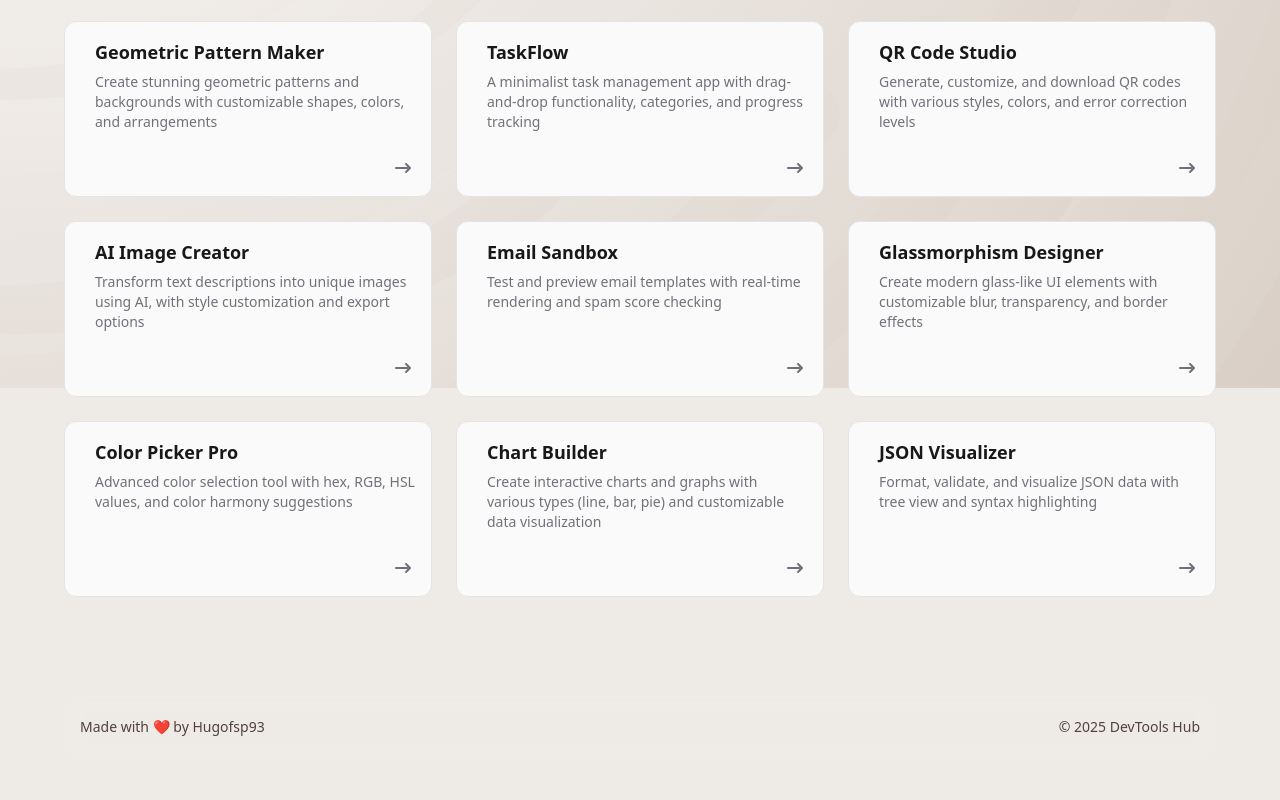
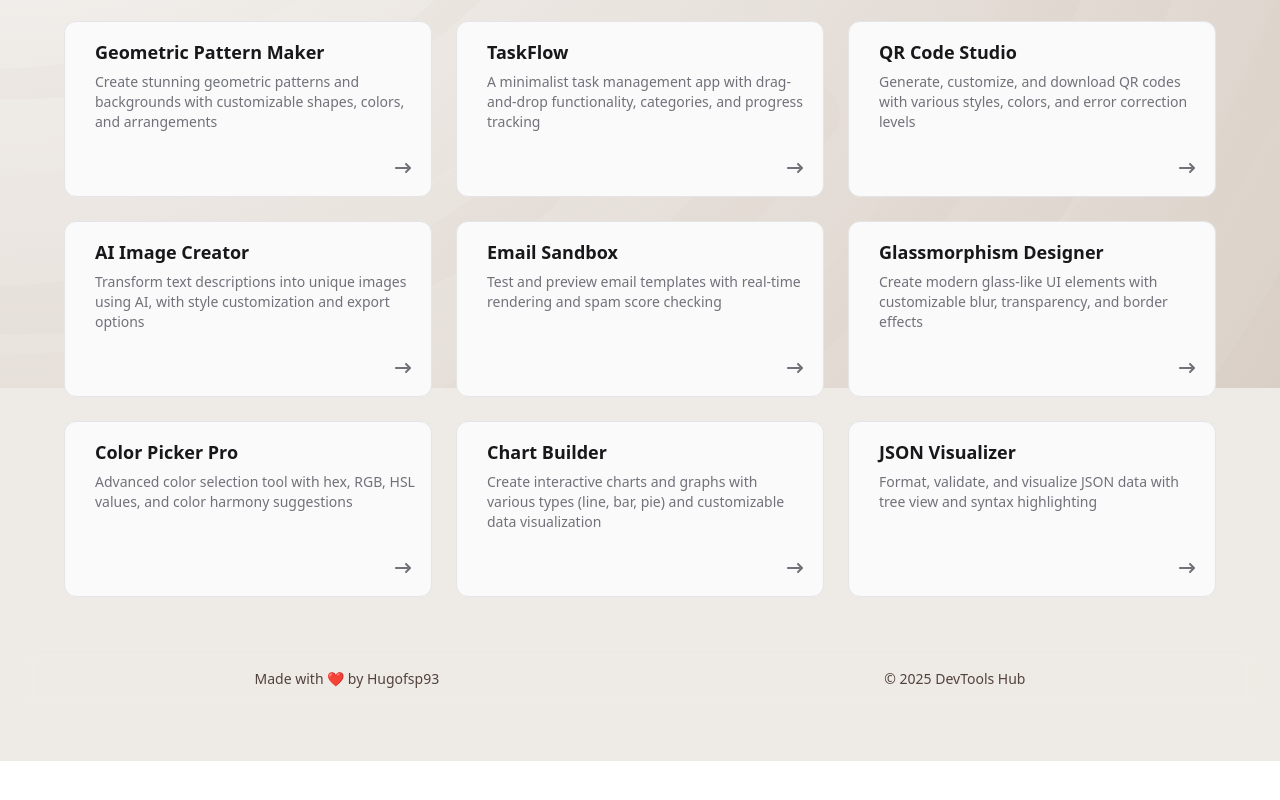
Before and after one commit to Hugofsp93/devtools-hub, a React (Vite) app: page / in a window 1280 px wide. Shown: the part 412-1212 px from the top of the page. After the commit the page ends 1173 px from the top, so only its background shows below. Built offline with nearby package versions, Linux system fonts and the light colour scheme.

Commit message:
Use footer in all pages

```diff
--- a/src/App.tsx
+++ b/src/App.tsx
@@ -146,12 +146,6 @@ export default function App() {
             ))}
           </div>
         </div>
-        <footer className="w-full mt-12">
-          <div className="flex justify-between items-center py-6 px-4 backdrop-blur-sm">
-            <p className="text-sm text-icon-900 dark:text-icon-200">Made with ❤️ by Hugofsp93</p>
-            <p className="text-sm text-icon-900 dark:text-icon-200">© 2025 DevTools Hub</p>
-          </div>
-        </footer>
       </div>
     </Layout>
   );
--- a/src/components/Layout.tsx
+++ b/src/components/Layout.tsx
@@ -23,7 +23,9 @@ const Layout = ({ children }: LayoutProps) => {
         </div>
       </div>
       <div className="absolute top-4 left-4">
-        <RubyLogo className="h-15" />
+        <a href="/">
+          <RubyLogo className="h-15" />
+        </a>
       </div>
       <div className="absolute top-4 right-4">
         <DarkThemeToggle className="hover:bg-icon-200 focus:ring-0 text-icon-950 dark:text-icon-50"/>
@@ -32,6 +34,12 @@ const Layout = ({ children }: LayoutProps) => {
       <div className="relative flex w-full max-w-6xl flex-col items-center justify-between min-h-screen">
         {children}
       </div>
+      <footer className="w-full mt-12">
+        <div className="flex justify-around items-center py-6 px-4 backdrop-blur-sm">
+          <p className="text-sm text-icon-900 dark:text-icon-200">Made with ❤️ by <a className="hover:underline underline-offset-2" href="https://github.com/Hugofsp93" target="_blank">Hugofsp93</a></p>
+          <p className="text-sm text-icon-900 dark:text-icon-200">© 2025 DevTools Hub</p>
+        </div>
+      </footer>
     </main>
   );
 };
```
